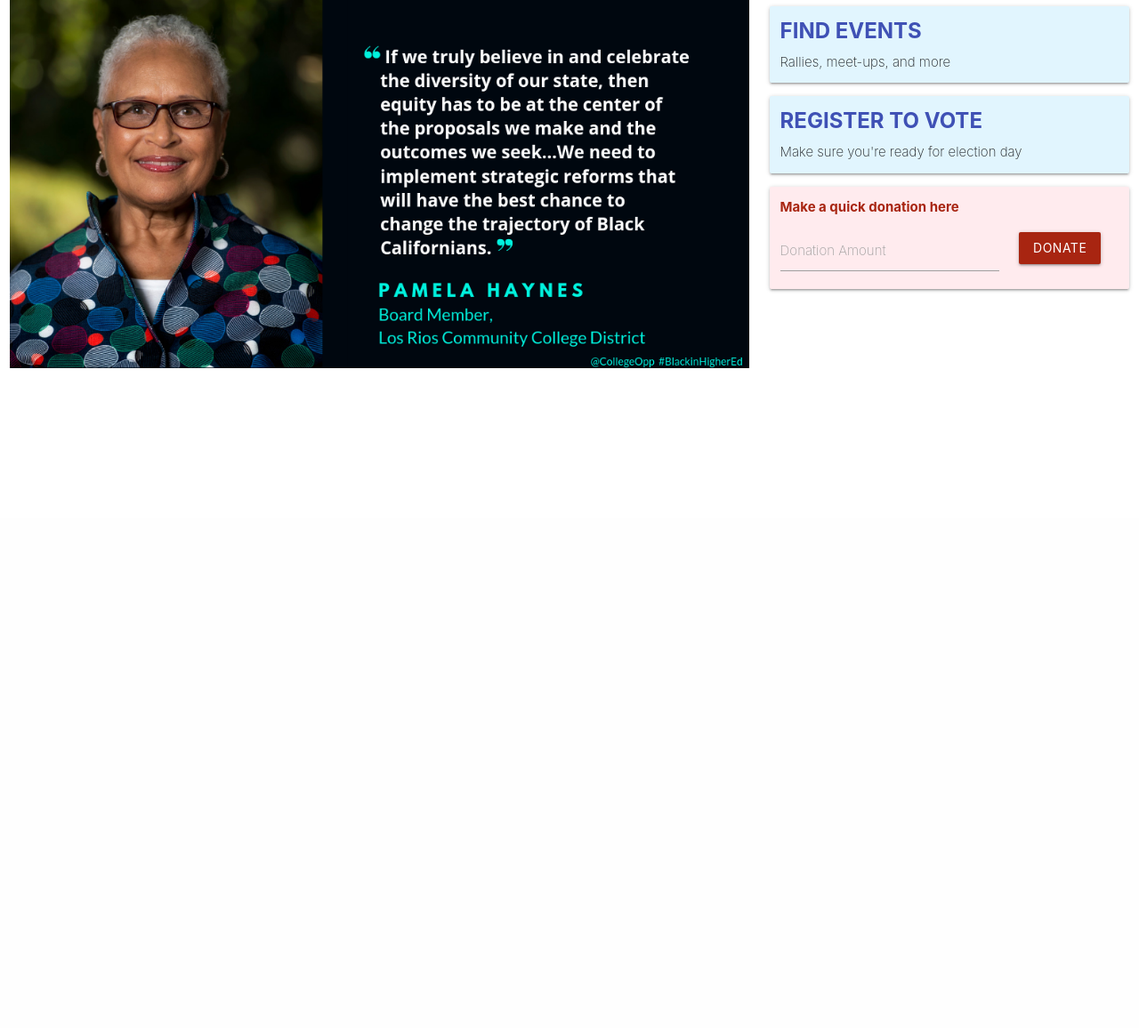
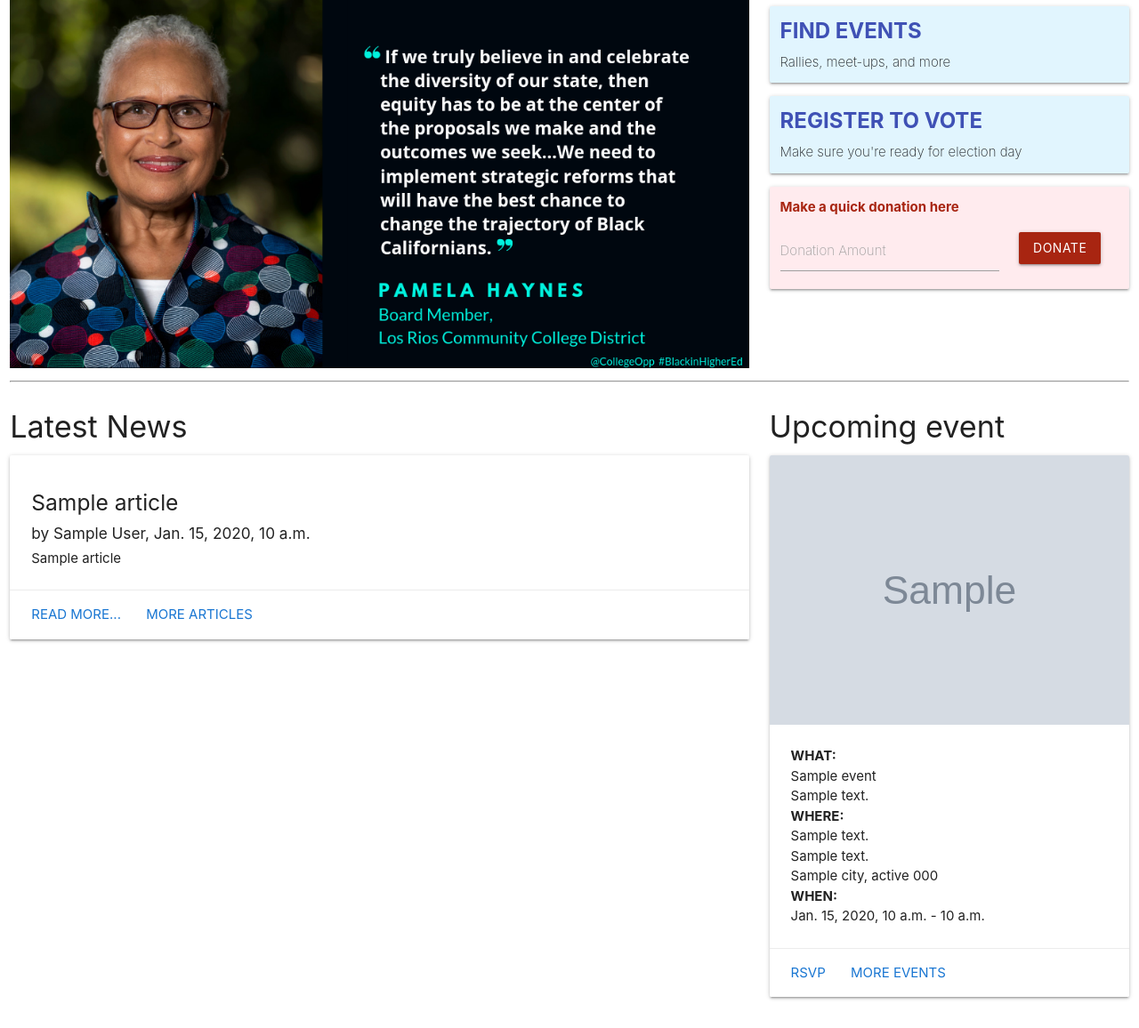
Before and after one commit to robertjauss/haynes2020, a Django app: template pages/templates/pages/index.html in a window 1280 px wide. Shown: the part 218-1374 px from the top of the page at 89% size. Before the commit the page ends 632 px from the top, so only its background shows below. Run offline with Django 3.2, Linux system fonts and the light colour scheme; the template is opened without the code that fills it: most values are stand-ins (such as "Sample title", 1, 10 or a date in 2020); grey boxes marked "Sample" are stand-in pictures; some web fonts are replaced.

Commit message:
Adding news and events to home page

```diff
--- a/pages/templates/pages/index.html
+++ b/pages/templates/pages/index.html
@@ -40,6 +40,48 @@
           </div>
         </div>
       </div>
+      <div class="col s12">
+        <hr>
+      </div>
+      <div class="col s12 m8">
+        <h4>Latest News</h4>
+        <div class="card">
+          <div class="card-content">
+            <h5>{{ article.title }}</h5>
+            <h6>by {{ article.author }}, {{ article.publish_date }}</h6>
+            <p>{{ article.article|truncatewords:200 }}</p>
+          </div>
+          <div class="card-action">
+            <a class="blue-text text-darken-2" href="{% url 'article-detail' article.slug %}">Read more...</a>
+            <a class="blue-text text-darken-2" href="{% url 'news-room' %}">More Articles</a>
+          </div>
+        </div>
+      </div>
+      <div class="col s12 m4">
+        <h4>Upcoming event</h4>
+        <div class="card">
+          <div class="card-image">
+            <a href="{{ event.image.url }}">
+              <img src="{{ event.image.url }}" alt="{{ event.name }}">
+            </a>
+          </div>
+          <div class="card-content">
+            <p><b>WHAT:</b><br />{{ event.name }}</p>
+            <p>{{ event.description }}</p>
+            <p><b>WHERE:</b><br />{{ event.address_1 }}<br />
+            {% if event.address_2 %}
+              {{ event.address_2 }}<br />
+            {% endif %}
+            {{ event.city }}, {{ event.state }} {{ event.zip }}
+            </p>
+            <p><b>WHEN:</b><br />{{ event.date_start }} - {{ event.date_end | date:"P" }}</p>
+          </div>
+          <div class="card-action">
+            <a href="{% url 'rsvp' event.pk %}" class="blue-text text-darken-2">RSVP</a>
+            <a href="{% url 'area-5' %}#events" class="blue-text text-darken-2">More Events</a>
+          </div>
+        </div>
+      </div>
     </div>
   </div>
 
--- a/pages/urls.py
+++ b/pages/urls.py
@@ -2,7 +2,7 @@ from django.urls import path
 from .views import *
 
 urlpatterns = [
-    path("", index, name="index"),
+    path("", Index.as_view(), name="index"),
     path("about/", about, name="about"),
     path("area-5/", Area5.as_view(), name="area-5"),
     path("news-room/", NewsRoom.as_view(), name="news-room"),
```
Also changed, not shown: pages/views.py (+11 -0 lines).
